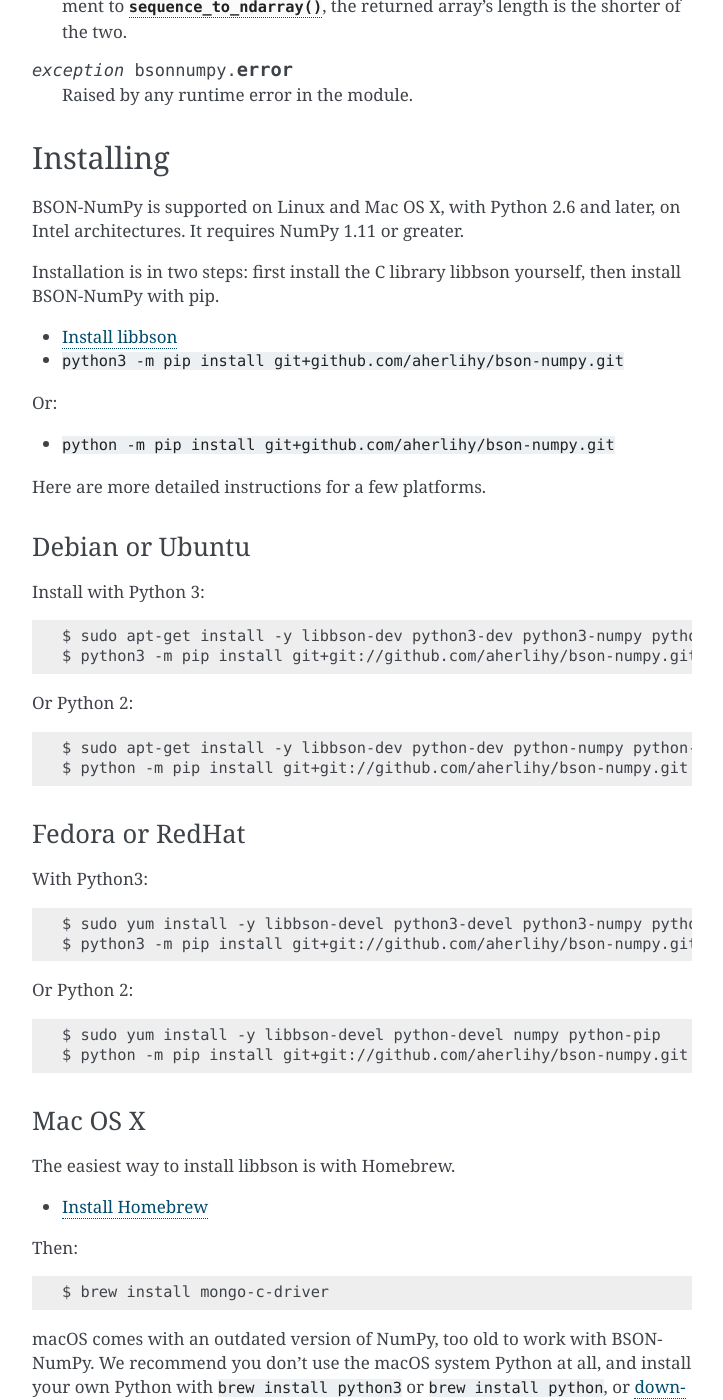
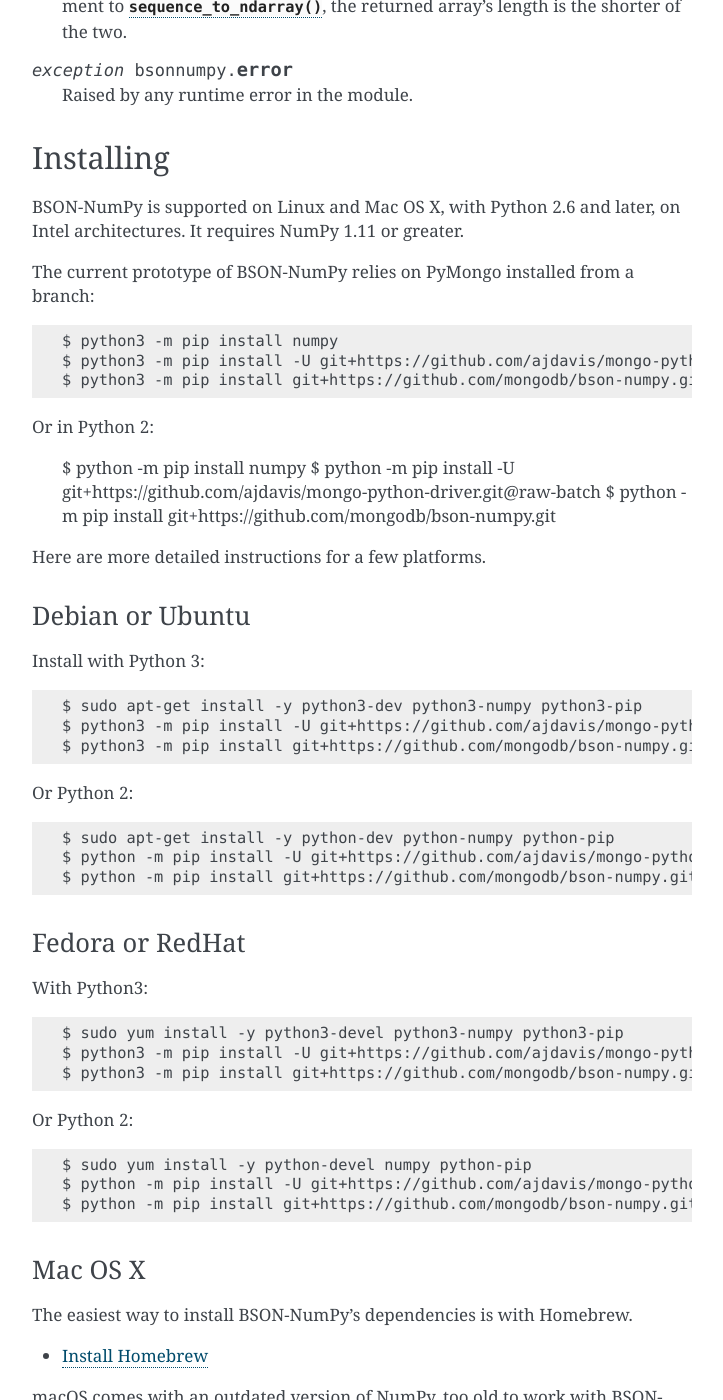
Before and after one commit to mongodb/bson-numpy, a Sphinx documentation site: the page built from doc/index.rst, in a window 1280 px wide and 1400 px high, scrolled down 1513 px. Shown: the whole window, without its empty margins (388-1111 px from the left). Built offline with Sphinx 7.4.7, drawn with Linux system fonts in a browser that asks for light colours; some of the changed text lies outside the part shown.

Commit message:
update install instructions

```diff
--- a/doc/index.rst
+++ b/doc/index.rst
@@ -101,15 +101,17 @@
 BSON-NumPy is supported on Linux and Mac OS X, with Python 2.6 and later,
 on Intel architectures. It requires NumPy 1.11 or greater.
 
-Installation is in two steps: first install the C library libbson yourself, then
-install BSON-NumPy with pip.
+The current prototype of BSON-NumPy relies on PyMongo installed from a branch::
 
-- `Install libbson <http://mongoc.org/libbson/current/installing.html>`_
-- ``python3 -m pip install git+github.com/aherlihy/bson-numpy.git``
+  $ python3 -m pip install numpy
+  $ python3 -m pip install -U git+https://github.com/ajdavis/mongo-python-driver.git@raw-batch
+  $ python3 -m pip install git+https://github.com/mongodb/bson-numpy.git
 
-Or:
+Or in Python 2:
 
-- ``python -m pip install git+github.com/aherlihy/bson-numpy.git``
+  $ python -m pip install numpy
+  $ python -m pip install -U git+https://github.com/ajdavis/mongo-python-driver.git@raw-batch
+  $ python -m pip install git+https://github.com/mongodb/bson-numpy.git
 
 Here are more detailed instructions for a few platforms.
 
@@ -118,66 +120,55 @@
 
 Install with Python 3::
 
-  $ sudo apt-get install -y libbson-dev python3-dev python3-numpy python3-pip
-  $ python3 -m pip install git+git://github.com/aherlihy/bson-numpy.git
+  $ sudo apt-get install -y python3-dev python3-numpy python3-pip
+  $ python3 -m pip install -U git+https://github.com/ajdavis/mongo-python-driver.git@raw-batch
+  $ python3 -m pip install git+https://github.com/mongodb/bson-numpy.git
 
 Or Python 2::
 
-  $ sudo apt-get install -y libbson-dev python-dev python-numpy python-pip
-  $ python -m pip install git+git://github.com/aherlihy/bson-numpy.git
+  $ sudo apt-get install -y python-dev python-numpy python-pip
+  $ python -m pip install -U git+https://github.com/ajdavis/mongo-python-driver.git@raw-batch
+  $ python -m pip install git+https://github.com/mongodb/bson-numpy.git
 
 Fedora or RedHat
 ^^^^^^^^^^^^^^^^
 
 With Python3::
 
-  $ sudo yum install -y libbson-devel python3-devel python3-numpy python3-pip
-  $ python3 -m pip install git+git://github.com/aherlihy/bson-numpy.git
+  $ sudo yum install -y python3-devel python3-numpy python3-pip
+  $ python3 -m pip install -U git+https://github.com/ajdavis/mongo-python-driver.git@raw-batch
+  $ python3 -m pip install git+https://github.com/mongodb/bson-numpy.git
 
 Or Python 2::
 
-  $ sudo yum install -y libbson-devel python-devel numpy python-pip
-  $ python -m pip install git+git://github.com/aherlihy/bson-numpy.git
+  $ sudo yum install -y python-devel numpy python-pip
+  $ python -m pip install -U git+https://github.com/ajdavis/mongo-python-driver.git@raw-batch
+  $ python -m pip install git+https://github.com/mongodb/bson-numpy.git
 
 Mac OS X
 ^^^^^^^^
 
-The easiest way to install libbson is with Homebrew.
+The easiest way to install BSON-NumPy's dependencies is with Homebrew.
 
 * `Install Homebrew <http://brew.sh/>`_
-
-Then::
-
-  $ brew install mongo-c-driver
 
 macOS comes with an outdated version of NumPy, too old to work with BSON-NumPy.
 We recommend you don't use the macOS system Python at all, and install your own
 Python with ``brew install python3`` or ``brew install python``, or `download
 Python from python.org <https://www.python.org/downloads/>`_. Then::
 
-  $ python3 -m pip install git+git://github.com/aherlihy/bson-numpy.git
+  $ python3 -m pip install -U git+https://github.com/ajdavis/mongo-python-driver.git@raw-batch
+  $ python3 -m pip install git+https://github.com/mongodb/bson-numpy.git
 
-Or with Python 2::
+Or in Python 2:
 
-  $ python -m pip install git+git://github.com/aherlihy/bson-numpy.git
-
-Mac OS X with the system Python
-'''''''''''''''''''''''''''''''
-
-If you must use the system interpreter, upgrade NumPy and then install
-BSON-NumPy::
-
-  $ sudo easy_install --upgrade numpy
-  $ sudo easy_install git+git://github.com/aherlihy/bson-numpy.git
-
-Finally, install BSON-NumPy::
-
-  $ sudo easy_install git+git://github.com/aherlihy/bson-numpy.git
+  $ python -m pip install -U git+https://github.com/ajdavis/mongo-python-driver.git@raw-batch
+  $ python -m pip install git+https://github.com/mongodb/bson-numpy.git
 
 Converting BSON to NumPy
 ------------------------
 
-The following examples use Python 3.5 and NumPy 1.12.
+The following examples use Python 3.6 and NumPy 1.12.
 
 Double, int32, int64
 ^^^^^^^^^^^^^^^^^^^^
@@ -319,7 +310,7 @@
 Not supported
 ^^^^^^^^^^^^^
 
-`File an issue <https://github.com/aherlihy/bson-numpy/issues>`_
+`File an issue <https://github.com/mongodb/bson-numpy/issues>`_
 if you need support for any of the following BSON types.
 
 * Code
```
